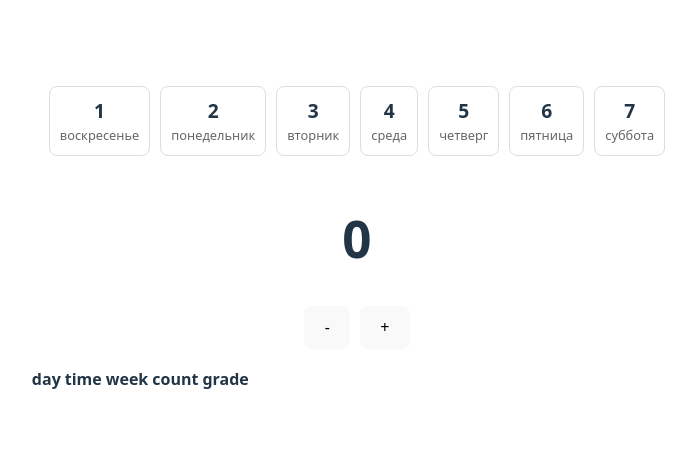
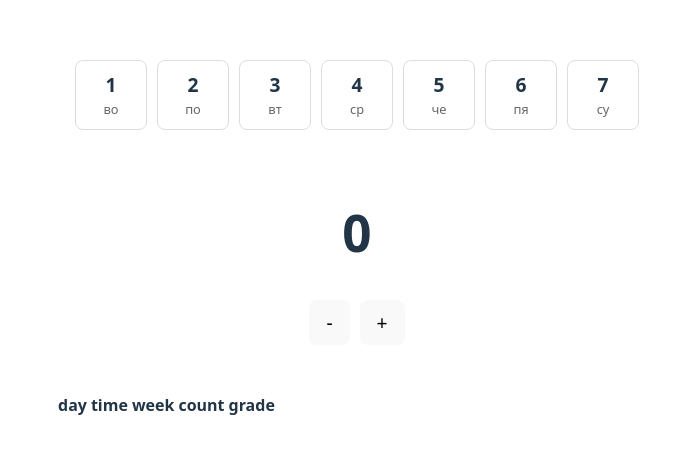
Before and after one commit to Bogdoing/habit-tracker, a Vue app: page / in a window 1280 px wide. Shown: the part 170-624 px from the top of the page, without its empty margins (283-979 px from the left). Built offline with nearby package versions, Linux system fonts and the light colour scheme.

Commit message:
fix calendar

```diff
--- a/src/App.vue
+++ b/src/App.vue
@@ -1,15 +1,28 @@
 <script setup>
+import { ref } from 'vue'
 import CalendarRow from './components/CalendarRow.vue'
 import AppCounter from './components/AppCounter.vue'
 import AppTable from './components/AppTable.vue'
+
+const selectedDate = ref(null)
+
+const handleDateSelect = (date) => {
+    selectedDate.value = date
+}
 </script>
 
 <template>
-  <CalendarRow />
-  <AppCounter />
-  <AppTable />
+  <div class="app-container">
+    <CalendarRow @select-date="handleDateSelect" />
+    <AppCounter :selected-date="selectedDate" />
+    <AppTable />
+  </div>
 </template>
 
 <style scoped>
-
+.app-container {
+    max-width: 1200px;
+    margin: 0 auto;
+    padding: 20px;
+}
 </style>
--- a/src/components/AppCounter.vue
+++ b/src/components/AppCounter.vue
@@ -1,5 +1,5 @@
 <script setup>
-import { ref } from 'vue'
+import { ref, watch, computed } from 'vue'
 import { useStorage } from '@vueuse/core'
 import dayjs from 'dayjs'
 import ru from 'dayjs/locale/ru'
@@ -8,6 +8,14 @@ import advancedFormat from 'dayjs/plugin/advancedFormat'
 // Подключаем плагины и локаль
 dayjs.extend(advancedFormat)
 dayjs.locale(ru)
+
+// Получаем пропс выбранной даты
+const props = defineProps({
+    selectedDate: {
+        type: Object,
+        default: null
+    }
+})
 
 // Храним массив дат в localStorage
 const dates = useStorage('dates', [
@@ -25,14 +33,26 @@ const dates = useStorage('dates', [
     }
 ])
 
-function add() {
-    const today = {
-        day: dayjs().format('MM-DD-YYYY'),
-        week: dayjs().format('dddd')
+// Вычисляемое свойство для текущего count
+const currentCount = computed(() => {
+    if (!props.selectedDate) {
+        // Если дата не выбрана, показываем count для сегодняшнего дня
+        const today = dayjs().format('MM-DD-YYYY')
+        const todayEntry = dates.value.find(d => d.day === today)
+        return todayEntry ? todayEntry.count : 0
     }
 
-    // Ищем, есть ли уже сегодняшняя дата в списке
-    const existingDateIndex = dates.value.findIndex(d => d.day === today.day)
+    // Если дата выбрана, показываем count для выбранной даты
+    const selectedEntry = dates.value.find(d => d.day === props.selectedDate.day)
+    return selectedEntry ? selectedEntry.count : 0
+})
+
+function add() {
+    const targetDate = props.selectedDate ? props.selectedDate.day : dayjs().format('MM-DD-YYYY')
+    const targetWeek = props.selectedDate ? props.selectedDate.week : dayjs().format('dddd')
+
+    // Ищем, есть ли уже эта дата в списке
+    const existingDateIndex = dates.value.findIndex(d => d.day === targetDate)
 
     if (existingDateIndex > -1) {
         // Если нашли — обновляем существующую запись
@@ -53,8 +73,8 @@ function add() {
         dates.value = [
             ...dates.value,
             {
-                day: today.day,
-                week: today.week,
+                day: targetDate,
+                week: targetWeek,
                 time: [dayjs().format('HH:mm:ss')],
                 count: 1
             }
@@ -63,13 +83,10 @@ function add() {
 }
 
 function minus() {
-    // Берём сегодняшнюю дату
-    const today = {
-        day: dayjs().format('MM-DD-YYYY')
-    }
+    const targetDate = props.selectedDate ? props.selectedDate.day : dayjs().format('MM-DD-YYYY')
 
     // Ищем индекс текущего дня в массиве
-    const existingDateIndex = dates.value.findIndex(d => d.day === today.day)
+    const existingDateIndex = dates.value.findIndex(d => d.day === targetDate)
 
     if (existingDateIndex > -1) {
         const currentEntry = dates.value[existingDateIndex]
@@ -83,10 +100,6 @@ function minus() {
                 count: currentEntry.count - 1
             }
 
-            // Если время закончилось — можно удалить запись полностью (по желанию)
-            // Но здесь мы просто оставляем пустой массив и count = 0
-            // Либо можешь добавить условие: если count === 0 → удалить запись
-
             // Обновляем массив
             dates.value = [
                 ...dates.value.slice(0, existingDateIndex),
@@ -99,15 +112,38 @@ function minus() {
 </script>
 
 <template>
-    <h1 v-if="dates.length > 0">{{ dates[dates.length - 1].count}}</h1>
-    <h1 v-else>0</h1>
-
-    <button @click="minus">-</button>
-    <button @click="add">+</button>
+    <div class="counter-container">
+        <h1>{{ currentCount }}</h1>
+        <div class="buttons">
+            <button @click="minus">-</button>
+            <button @click="add">+</button>
+        </div>
+        <div v-if="selectedDate" class="selected-date">
+            Выбрана дата: {{ selectedDate.display }} {{ selectedDate.week }}
+        </div>
+    </div>
 </template>
 
-<style>
-button{
+<style scoped>
+.counter-container {
+    text-align: center;
+    padding: 20px;
+}
+
+.buttons {
+    margin: 10px 0;
+}
+
+button {
     margin: 5px;
+    padding: 8px 16px;
+    font-size: 1.2em;
+    cursor: pointer;
+}
+
+.selected-date {
+    margin-top: 10px;
+    color: #666;
+    font-size: 0.9em;
 }
 </style>
--- a/src/components/CalendarRow.vue
+++ b/src/components/CalendarRow.vue
@@ -11,6 +11,9 @@ dayjs.locale(ru)
 
 // Получаем данные из localStorage
 const dates = useStorage('dates', [])
+
+// Определяем emit
+const emit = defineEmits(['select-date'])
 
 // Вычисляем даты для текущей недели
 const weekDates = computed(() => {
@@ -44,6 +47,11 @@ const getBackgroundColor = (count) => {
     if (count <= 15) return '#ef9a9a'
     return '#e57373'
 }
+
+// Обработчик клика по дате
+const handleDateClick = (date) => {
+    emit('select-date', date)
+}
 </script>
 
 <template>
@@ -53,9 +61,10 @@ const getBackgroundColor = (count) => {
             :key="date.day"
             class="calendar-day"
             :style="{ backgroundColor: getBackgroundColor(getCountForDate(date.day)) }"
+            @click="handleDateClick(date)"
         >
             <div class="day-number">{{ date.display }}</div>
-            <div class="day-name">{{ date.week }}</div>
+            <div class="day-name">{{ date.week.split('')[0]+date.week.split('')[1] }}</div>
         </div>
     </div>
 </template>
@@ -70,11 +79,18 @@ const getBackgroundColor = (count) => {
 
 .calendar-day {
     flex: 1;
+    width: 50px;
     padding: 10px;
     border: 1px solid #ddd;
     border-radius: 8px;
     text-align: center;
     transition: background-color 0.3s ease;
+    cursor: pointer;
+}
+
+.calendar-day:hover {
+    transform: scale(1.05);
+    box-shadow: 0 2px 5px rgba(0,0,0,0.1);
 }
 
 .day-number {
```
